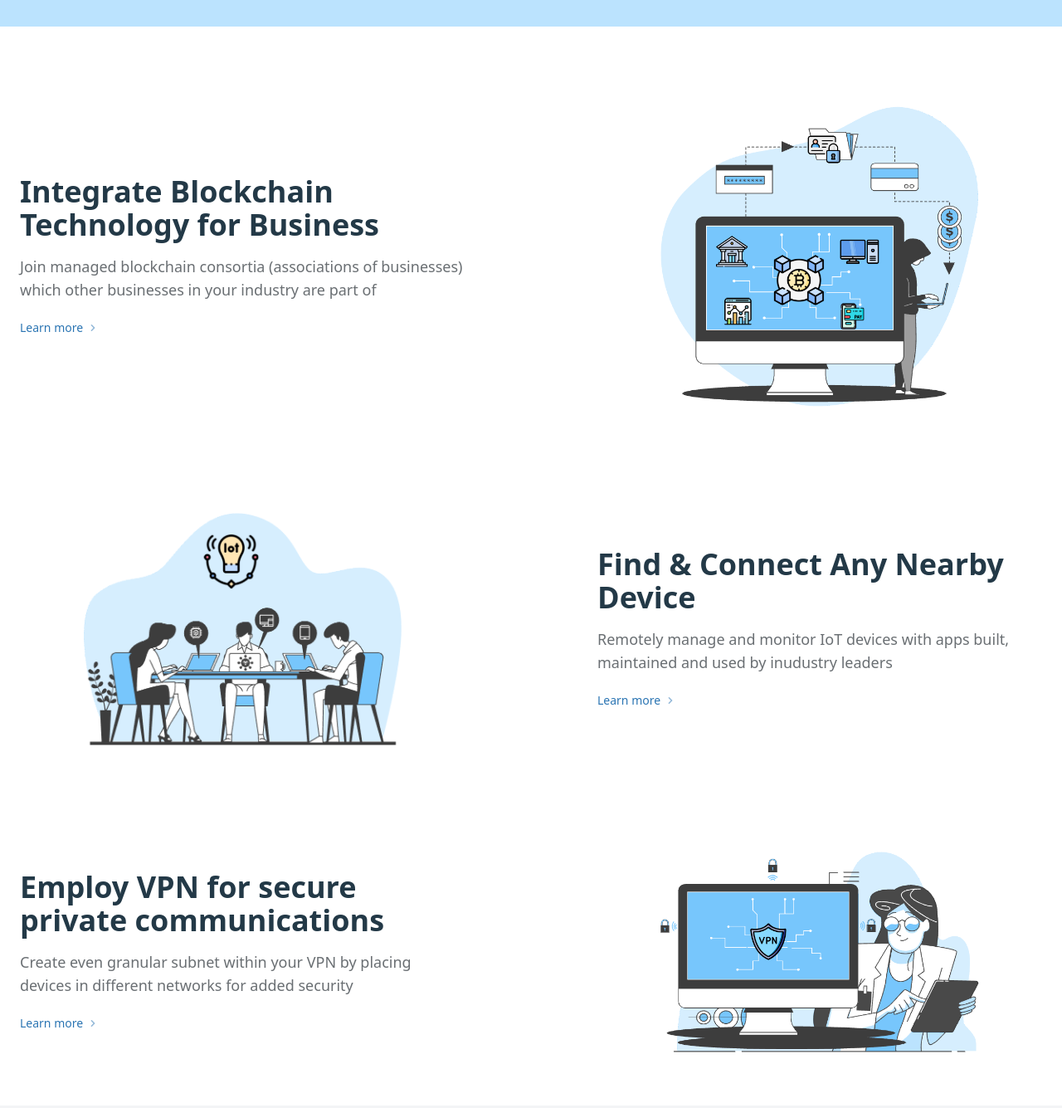
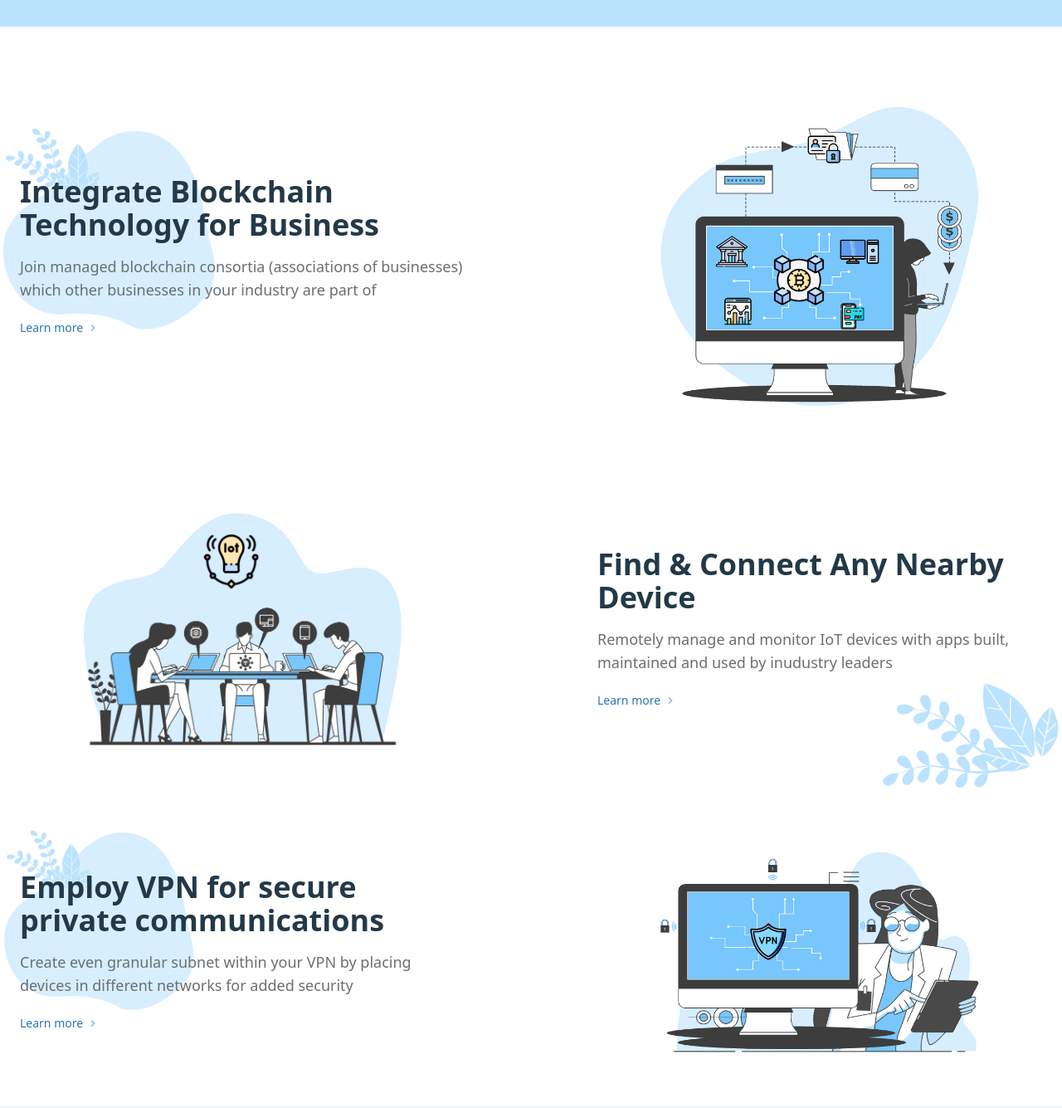
Before and after one commit to fariarahman15/thingschain-new-web-app, a website built with Vite: page index.html in a window 1280 px wide. Shown: the part 1655-2990 px from the top of the page at 83% size. Built offline with nearby package versions, Linux system fonts and the light colour scheme.

Commit message:
background updated

```diff
--- a/index.html
+++ b/index.html
@@ -420,7 +420,7 @@
               whitespace-nowrap
             "
           >
-            Integrates with Any Blockchain & IoT Applications
+            Integrates with Any Blockchain &amp; IoT Applications
           </h2>
           <div class="mb-2 border-b border-dashed w-full mr-24"></div>
         </div>
@@ -592,7 +592,7 @@
         <div class="absolute -top-60">
           <div class="text-center mb-12 lg:px-20">
             <h2 class="text-3xl leading-normal mb-2 font-bold text-darkskyblue">
-              Our Features & Services
+              Our Features &amp; Services
             </h2>
 
             <p class="text-dovegrey leading-relaxed font-light text-xl pb-2">
@@ -911,6 +911,8 @@
         <!-- blockchain  -->
         <div
           class="
+            bg-[url('images/backgrounds/background_blockchain.png')]
+            bg-contain bg-no-repeat bg-left-top
             grid grid-cols-1
             gap-40
             items-center
@@ -982,6 +984,8 @@
         <!-- iot  -->
         <div
           class="
+            bg-[url('images/backgrounds/background_iot.png')]
+            bg-contain bg-no-repeat bg-right-bottom
             grid grid-cols-1
             gap-40
             items-center
@@ -1053,6 +1057,8 @@
         <!-- vpn  -->
         <div
           class="
+            bg-[url('images/backgrounds/background_vpn.png')]
+            bg-contain bg-no-repeat bg-left-top
             grid grid-cols-1
             gap-40
             items-center
```
Also changed, not shown: Images/backgrounds/background_blockchain.png (added), Images/backgrounds/background_iot.png (added), Images/backgrounds/background_vpn.png (added).
